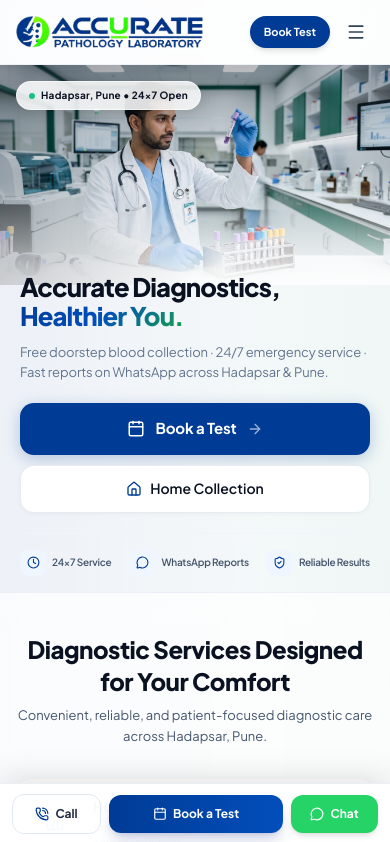
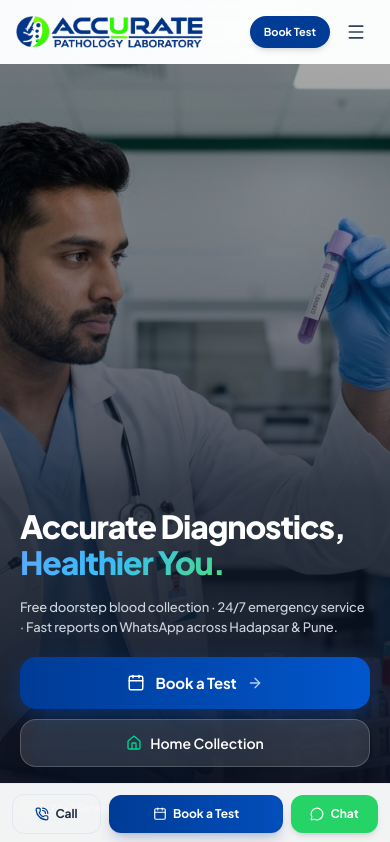
Before and after one commit to infratechai-aman/PathalogyLab, a React (Vite) app: page / in a window 390 px wide. Shown: the top 842 px of the page. Built offline with nearby package versions, Linux system fonts and the light colour scheme.

Commit message:
feat: Full-screen immersive mobile hero, expanded desktop hero image, and remove divider borders for seamless site merge

```diff
--- a/src/components/ContactSection.jsx
+++ b/src/components/ContactSection.jsx
@@ -13,7 +13,7 @@ const quickLinks = [
 
 export default function ContactSection() {
   return (
-    <section className="py-10 sm:py-16 lg:py-20 bg-slate-50/80 border-t border-slate-200/80" id="contact">
+    <section className="py-10 sm:py-16 lg:py-20 bg-slate-50/80" id="contact">
       <div className="max-w-7xl mx-auto px-4 sm:px-6 lg:px-8">
 
         {/* ═══ MOBILE LAYOUT ═══ */}
--- a/src/components/FAQSection.jsx
+++ b/src/components/FAQSection.jsx
@@ -63,7 +63,7 @@ function FAQItem({ faq }) {
 
 export default function FAQSection() {
   return (
-    <section className="py-10 sm:py-16 lg:py-20 bg-white/70 backdrop-blur-md border-t border-slate-200/60" id="faq">
+    <section className="py-10 sm:py-16 lg:py-20 bg-white/70 backdrop-blur-md" id="faq">
       <div className="max-w-4xl mx-auto px-4 sm:px-6 lg:px-8">
         <StaggerReveal className="text-center space-y-2 sm:space-y-3 mb-8 sm:mb-12">
           <motion.h2 variants={fadeUp} className="text-2xl sm:text-3xl font-extrabold text-[#0a1120] tracking-tight">
--- a/src/components/HeroSection.jsx
+++ b/src/components/HeroSection.jsx
@@ -12,48 +12,37 @@ export default function HeroSection({ onBooking }) {
     <section className="relative overflow-hidden" id="hero">
 
       {/* ════════════════════════════════════════════════════════
-          MOBILE HERO (< sm) — Native app-grade experience
+          MOBILE HERO (< sm) — Full-screen immersive lab experience
           ════════════════════════════════════════════════════════ */}
-      <div className="sm:hidden relative">
-        {/* Full-bleed hero image with cinematic gradient overlay */}
-        <div className="relative w-full h-[220px] overflow-hidden">
+      <div className="sm:hidden relative min-h-[calc(100svh-64px)] flex flex-col justify-end overflow-hidden pb-6 pt-16">
+        {/* Full-screen hero image backdrop */}
+        <div className="absolute inset-0 z-0">
           <motion.img
             initial={{ scale: 1.08 }}
             animate={{ scale: 1 }}
             transition={{ duration: 1.2, ease: EASE_OUT }}
             src="/images/hero-lab.jpg"
             alt="Accurate Pathology Laboratory — modern diagnostic center in Hadapsar, Pune"
-            className="w-full h-full object-cover object-center"
+            className="w-full h-full object-cover object-[center_20%]"
           />
-          {/* Three-layer gradient for depth */}
-          <div className="absolute inset-0 bg-gradient-to-b from-[#0a1120]/30 via-transparent to-[#fcfdfd]" />
-          <div className="absolute inset-0 bg-gradient-to-r from-[#0a1120]/20 via-transparent to-transparent" />
-
-          {/* Location pill — frosted glass */}
-          <motion.div
-            initial={{ opacity: 0, y: -6 }}
-            animate={{ opacity: 1, y: 0 }}
-            transition={{ duration: 0.35, ease: EASE_OUT, delay: 0.2 }}
-            className="absolute top-4 left-4 inline-flex items-center gap-1.5 px-3 py-[6px] rounded-full bg-white/85 backdrop-blur-xl border border-white/60 shadow-[0_4px_12px_rgba(0,0,0,0.08)]"
-          >
-            <span className="w-[6px] h-[6px] rounded-full bg-emerald-500 animate-pulse" />
-            <span className="text-[10px] font-bold text-[#0a1120] tracking-wide">Hadapsar, Pune • 24×7 Open</span>
-          </motion.div>
+          {/* Seamless cinematic multi-tier gradients */}
+          <div className="absolute inset-0 bg-gradient-to-t from-[#0a1120] via-[#0a1120]/80 via-45% to-transparent" />
+          <div className="absolute inset-0 bg-gradient-to-b from-black/35 via-transparent to-transparent" />
         </div>
 
-        {/* Content — taut spacing, no fluff */}
-        <div className="px-5 -mt-3 relative z-10 pb-4">
-          {/* Headline — tight, impactful */}
+        {/* Content — docked over the cinematic gradient backdrop */}
+        <div className="px-5 relative z-10 space-y-4">
+          {/* Headline — high contrast & impactful */}
           <motion.h1
             initial={{ opacity: 0, y: enterY }}
             animate={{ opacity: 1, y: 0 }}
             transition={{ duration: 0.5, ease: EASE_OUT, delay: 0.08 }}
-            className="text-[1.6rem] font-extrabold text-[#0a1120] tracking-[-0.035em] leading-[1.12]"
+            className="text-[2rem] font-extrabold text-white tracking-[-0.035em] leading-[1.12]"
           >
             Accurate Diagnostics,{' '}
             <span
               style={{
-                background: 'linear-gradient(135deg, #003b95 0%, #024ebb 50%, #16a34a 100%)',
+                background: 'linear-gradient(135deg, #60a5fa 0%, #38bdf8 45%, #4ade80 100%)',
                 WebkitBackgroundClip: 'text',
                 WebkitTextFillColor: 'transparent',
                 backgroundClip: 'text',
@@ -68,7 +57,7 @@ export default function HeroSection({ onBooking }) {
             initial={{ opacity: 0, y: enterY * 0.7 }}
             animate={{ opacity: 1, y: 0 }}
             transition={{ duration: 0.4, ease: EASE_OUT, delay: 0.14 }}
-            className="mt-3 text-[13px] text-slate-500 leading-[1.55] tracking-[-0.01em]"
+            className="text-[13px] text-slate-200/90 leading-[1.55] tracking-[-0.01em] font-medium"
           >
             Free doorstep blood collection · 24/7 emergency service · Fast reports on WhatsApp across Hadapsar & Pune.
           </motion.p>
@@ -78,26 +67,26 @@ export default function HeroSection({ onBooking }) {
             initial={{ opacity: 0, y: enterY * 0.6 }}
             animate={{ opacity: 1, y: 0 }}
             transition={{ duration: 0.4, ease: EASE_OUT, delay: 0.2 }}
-            className="mt-5 space-y-2.5"
+            className="space-y-2.5 pt-1"
           >
             <motion.button
               whileTap={{ scale: 0.97 }}
               transition={EASE_SPRING}
               onClick={() => onBooking('General Test Booking')}
-              className="w-full flex items-center justify-center gap-2.5 h-[52px] rounded-[14px] bg-[#003b95] text-white font-bold text-[15px] tracking-[-0.01em] shadow-[0_4px_16px_rgba(0,59,149,0.25)] active:shadow-[0_2px_8px_rgba(0,59,149,0.2)] transition-shadow duration-150"
+              className="w-full flex items-center justify-center gap-2.5 h-[52px] rounded-[16px] bg-gradient-to-r from-[#003b95] to-[#0256cc] text-white font-bold text-[15px] tracking-[-0.01em] shadow-[0_8px_24px_rgba(2,86,204,0.35)] active:scale-[0.98] transition-transform"
             >
               <Calendar className="w-[18px] h-[18px]" />
               <span>Book a Test</span>
-              <ArrowRight className="w-4 h-4 opacity-60" />
+              <ArrowRight className="w-4 h-4 opacity-70" />
             </motion.button>
 
             <motion.button
               whileTap={{ scale: 0.97 }}
               transition={EASE_SPRING}
               onClick={() => onBooking('Home Sample Collection', 'home')}
-              className="w-full flex items-center justify-center gap-2 h-[48px] rounded-[14px] bg-white text-[#0a1120] font-semibold text-[14px] border border-slate-200/80 shadow-[0_1px_4px_rgba(0,0,0,0.04)] active:bg-slate-50 transition-colors duration-150"
+              className="w-full flex items-center justify-center gap-2 h-[48px] rounded-[16px] bg-white/12 backdrop-blur-xl text-white font-semibold text-[14px] border border-white/20 shadow-[0_4px_16px_rgba(0,0,0,0.15)] active:bg-white/20 transition-colors"
             >
-              <Home className="w-4 h-4 text-[#003b95]" />
+              <Home className="w-4 h-4 text-emerald-400" />
               <span>Home Collection</span>
             </motion.button>
           </motion.div>
@@ -107,7 +96,7 @@ export default function HeroSection({ onBooking }) {
             initial={{ opacity: 0 }}
             animate={{ opacity: 1 }}
             transition={{ duration: 0.5, ease: EASE_OUT, delay: 0.35 }}
-            className="mt-5 pt-4 border-t border-slate-100 flex items-center justify-between"
+            className="pt-3 border-t border-white/10 flex items-center justify-between text-slate-300"
           >
             {[
               { icon: Clock, label: '24×7 Service' },
@@ -115,10 +104,10 @@ export default function HeroSection({ onBooking }) {
               { icon: ShieldCheck, label: 'Reliable Results' },
             ].map(({ icon: Icon, label }) => (
               <div key={label} className="flex items-center gap-1.5">
-                <div className="w-[26px] h-[26px] rounded-[8px] bg-blue-50 flex items-center justify-center">
-                  <Icon className="w-[13px] h-[13px] text-[#003b95]" />
+                <div className="w-[24px] h-[24px] rounded-full bg-white/10 flex items-center justify-center">
+                  <Icon className="w-3 h-3 text-emerald-400" />
                 </div>
-                <span className="text-[10px] font-semibold text-slate-600 tracking-tight">{label}</span>
+                <span className="text-[10.5px] font-semibold text-slate-200 tracking-tight">{label}</span>
               </div>
             ))}
           </motion.div>
@@ -132,13 +121,13 @@ export default function HeroSection({ onBooking }) {
         {/* Soft ambient blobs — hidden on reduced-motion */}
         {!reduceMotion && (
           <>
-            <ParallaxLayer speed={0.12} className="absolute top-10 left-[20%] w-[500px] h-[500px] bg-[#edf9f3]/50 rounded-full blur-[140px] pointer-events-none -z-10" />
-            <ParallaxLayer speed={0.06} className="absolute -right-24 bottom-0 w-[400px] h-[400px] bg-[#d7f2e4]/30 rounded-full blur-[120px] pointer-events-none -z-10" />
+            <ParallaxLayer speed={0.12} className="absolute top-10 left-[20%] w-[540px] h-[540px] bg-blue-100/35 rounded-full blur-[140px] pointer-events-none -z-10" />
+            <ParallaxLayer speed={0.06} className="absolute -right-24 bottom-0 w-[440px] h-[440px] bg-emerald-100/30 rounded-full blur-[120px] pointer-events-none -z-10" />
           </>
         )}
 
-        <div className="max-w-7xl mx-auto px-6 lg:px-8 relative pt-12 pb-12 lg:py-24">
-          <div className="grid grid-cols-1 lg:grid-cols-12 gap-8 lg:gap-12 items-center min-h-[500px]">
+        <div className="max-w-7xl mx-auto px-6 lg:px-8 relative pt-12 pb-14 lg:py-20">
+          <div className="grid grid-cols-1 lg:grid-cols-12 gap-8 lg:gap-10 items-center min-h-[560px] lg:min-h-[620px]">
 
             {/* ── Left: Copy ── */}
             <div className="lg:col-span-5 space-y-7 text-left z-10">
@@ -233,7 +222,7 @@ export default function HeroSection({ onBooking }) {
               </motion.div>
             </div>
 
-            {/* ── Right: Hero image ── */}
+            {/* ── Right: Hero image — Expanded & Grand ── */}
             <motion.div
               initial={{ opacity: 0, x: reduceMotion ? 0 : 32, scale: enterScale }}
               animate={{ opacity: 1, x: 0, scale: 1 }}
@@ -241,34 +230,34 @@ export default function HeroSection({ onBooking }) {
               className="lg:col-span-7 relative flex justify-end items-center"
             >
               {!reduceMotion && (
-                <ParallaxLayer speed={0.08} className="absolute -right-16 top-1/2 -translate-y-1/2 w-[480px] h-[480px] bg-gradient-to-br from-blue-100/40 via-emerald-100/30 to-transparent rounded-full blur-3xl pointer-events-none -z-10" />
+                <ParallaxLayer speed={0.08} className="absolute -right-20 top-1/2 -translate-y-1/2 w-[540px] h-[540px] bg-gradient-to-br from-blue-100/40 via-emerald-100/30 to-transparent rounded-full blur-3xl pointer-events-none -z-10" />
               )}
 
-              <div className="relative w-full max-w-[640px]">
-                {/* Image frame with organic shape */}
-                <div className="relative w-full h-[400px] lg:h-[520px] rounded-[24px] lg:rounded-l-[240px] lg:rounded-r-[24px] overflow-hidden bg-gradient-to-tr from-blue-50 via-white to-emerald-50/40 p-[6px] lg:p-2 border border-blue-200/40 shadow-[0_24px_64px_rgba(0,59,149,0.08)]">
-                  <div className="relative w-full h-full rounded-[20px] lg:rounded-l-[232px] lg:rounded-r-[20px] overflow-hidden bg-white shadow-inner">
+              <div className="relative w-full max-w-[760px] lg:w-[114%] lg:-mr-10 xl:-mr-14">
+                {/* Image frame — expansive and seamless */}
+                <div className="relative w-full h-[460px] lg:h-[580px] xl:h-[640px] rounded-[32px] lg:rounded-l-[280px] lg:rounded-r-[36px] overflow-hidden bg-gradient-to-tr from-blue-50/80 via-white to-emerald-50/50 p-2 lg:p-2.5 border border-blue-200/50 shadow-[0_32px_80px_rgba(0,59,149,0.12)]">
+                  <div className="relative w-full h-full rounded-[26px] lg:rounded-l-[270px] lg:rounded-r-[28px] overflow-hidden bg-white shadow-inner">
                     <img
                       src="/images/hero-lab.jpg"
                       alt="Accurate Pathology — high-precision diagnostic laboratory in Hadapsar, Pune"
-                      className="w-full h-full object-cover object-center"
+                      className="w-full h-full object-cover object-[center_28%]"
                     />
                     {/* Cinematic overlays */}
-                    <div className="absolute inset-y-0 left-0 w-28 bg-gradient-to-r from-[#003b95]/10 via-[#003b95]/4 to-transparent pointer-events-none hidden lg:block" />
-                    <div className="absolute inset-0 bg-gradient-to-t from-[#0a1120]/20 via-transparent to-transparent pointer-events-none" />
+                    <div className="absolute inset-y-0 left-0 w-36 bg-gradient-to-r from-[#003b95]/12 via-[#003b95]/4 to-transparent pointer-events-none hidden lg:block" />
+                    <div className="absolute inset-0 bg-gradient-to-t from-[#0a1120]/25 via-transparent to-transparent pointer-events-none" />
 
                     {/* Floating credential badge */}
                     <motion.div
                       animate={reduceMotion ? {} : { y: [0, -5, 0] }}
                       transition={{ duration: 4, repeat: Infinity, ease: 'easeInOut' }}
-                      className="absolute bottom-5 right-5 bg-white/92 backdrop-blur-xl px-4 py-2.5 rounded-2xl shadow-[0_8px_24px_rgba(0,0,0,0.1)] border border-white/70 flex items-center gap-3"
+                      className="absolute bottom-6 right-6 lg:bottom-8 lg:right-8 bg-white/95 backdrop-blur-2xl px-4 py-3 rounded-2xl shadow-[0_12px_36px_rgba(0,0,0,0.12)] border border-white/80 flex items-center gap-3.5"
                     >
-                      <div className="w-9 h-9 rounded-xl bg-blue-50 text-[#003b95] flex items-center justify-center">
-                        <ShieldCheck className="w-4 h-4" />
+                      <div className="w-10 h-10 rounded-xl bg-blue-50 text-[#003b95] flex items-center justify-center shadow-sm">
+                        <ShieldCheck className="w-5 h-5" />
                       </div>
                       <div>
-                        <p className="text-[11px] font-bold text-[#0a1120] leading-tight tracking-tight">Reliable Results,</p>
-                        <p className="text-[10px] font-semibold text-slate-400">Caring Service</p>
+                        <p className="text-[12px] font-bold text-[#0a1120] leading-tight tracking-tight">Reliable Results,</p>
+                        <p className="text-[10px] font-semibold text-slate-500">Caring Service</p>
                       </div>
                     </motion.div>
                   </div>
--- a/src/components/Navbar.jsx
+++ b/src/components/Navbar.jsx
@@ -53,8 +53,8 @@ export default function Navbar({ onBooking }) {
         transition={{ duration: 0.5, ease: [0.23, 1, 0.32, 1] }}
         className={`sticky top-0 z-40 transition-all duration-300 ${
           scrolled
-            ? 'bg-white/92 backdrop-blur-2xl shadow-[0_2px_20px_rgba(0,0,0,0.07)] border-b border-slate-200/70'
-            : 'bg-white/80 backdrop-blur-xl border-b border-slate-200/50'
+            ? 'bg-white/92 backdrop-blur-2xl shadow-[0_4px_24px_rgba(0,0,0,0.06)]'
+            : 'bg-white/70 backdrop-blur-xl'
         }`}
       >
         {/* ── DESKTOP / TABLET BAR ── */}
--- a/src/components/ServicesSection.jsx
+++ b/src/components/ServicesSection.jsx
@@ -34,7 +34,7 @@ const services = [
 
 export default function ServicesSection({ onBooking, onWhatsApp }) {
   return (
-    <section className="py-10 sm:py-16 lg:py-20 bg-white/70 backdrop-blur-md border-y border-slate-200/60" id="services">
+    <section className="py-10 sm:py-16 lg:py-20 bg-white/70 backdrop-blur-md" id="services">
       <div className="max-w-7xl mx-auto px-4 sm:px-6 lg:px-8">
         {/* Header */}
         <StaggerReveal className="text-center max-w-3xl mx-auto space-y-2 sm:space-y-3 mb-8 sm:mb-14">
--- a/src/components/WhyUsSection.jsx
+++ b/src/components/WhyUsSection.jsx
@@ -18,7 +18,7 @@ const values = [
 
 export default function WhyUsSection({ onBooking }) {
   return (
-    <section className="py-10 sm:py-16 lg:py-24 bg-white/70 backdrop-blur-md border-t border-slate-200/60" id="why-us">
+    <section className="py-10 sm:py-16 lg:py-24 bg-white/70 backdrop-blur-md" id="why-us">
       {/* Stats marquee strip */}
       <div className="bg-gradient-to-r from-[#003b95] via-[#024ebb] to-[#002866] py-3.5 sm:py-5 overflow-hidden mb-10 sm:mb-16">
         <div className="flex gap-8 sm:gap-16 animate-marquee whitespace-nowrap">
--- a/src/index.css
+++ b/src/index.css
@@ -134,7 +134,7 @@ body {
   position: fixed;
   top: 0; left: 0;
   height: 2px;
-  background: linear-gradient(90deg, #0a492e, #116e45, #239c71);
+  background: linear-gradient(90deg, #003b95, #024ebb, #16a34a);
   z-index: 9999;
   transition: width 100ms linear;
 }
```
